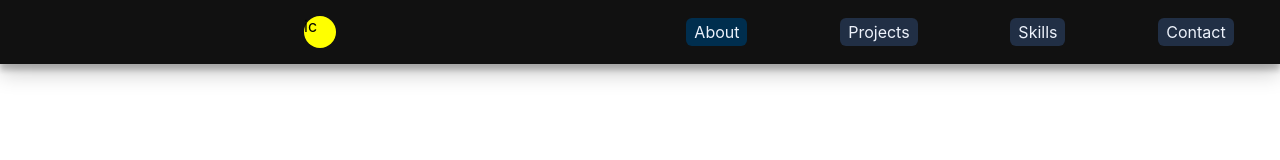
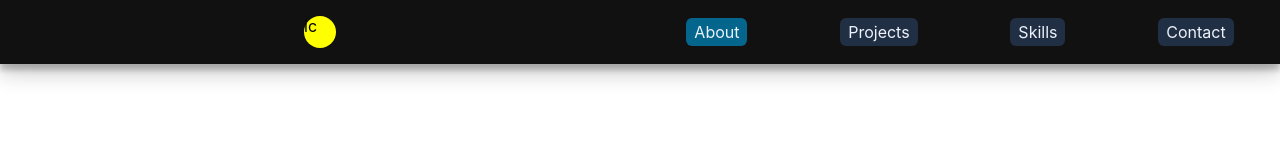
Before and after one commit to isaac-3/ic-portfolio, a Next.js app: page / in a window 1280 px wide. Shown: the top 160 px of the page. Built offline with nearby package versions, Linux system fonts and the light colour scheme.

Commit message:
change nav-link color

```diff
--- a/styles/abstracts/_colors.scss
+++ b/styles/abstracts/_colors.scss
@@ -4,7 +4,7 @@ $nav: #111111;
 
 $nav-link: #212f45;
 
-$nav-link-active: #002e4e;
+$nav-link-active: #05668d;
 
 $text: #edf2fb;
 
```
